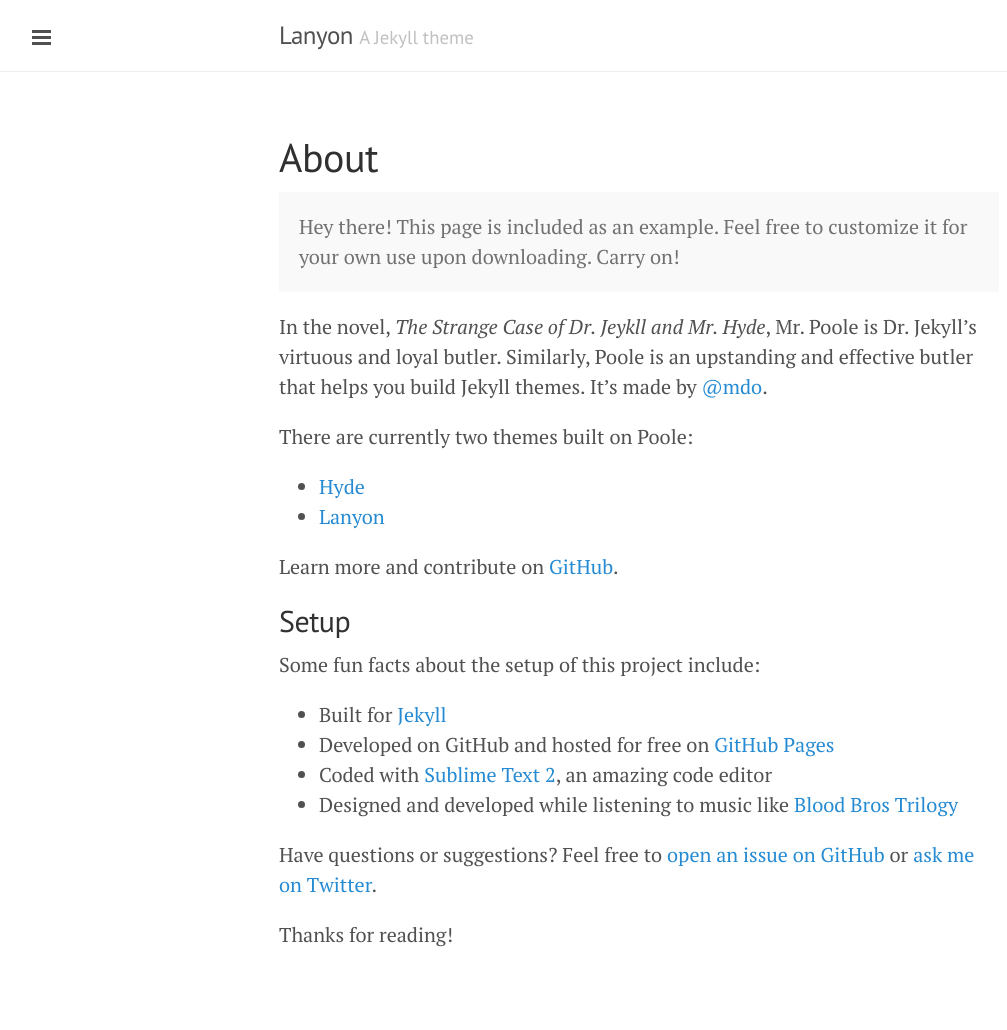
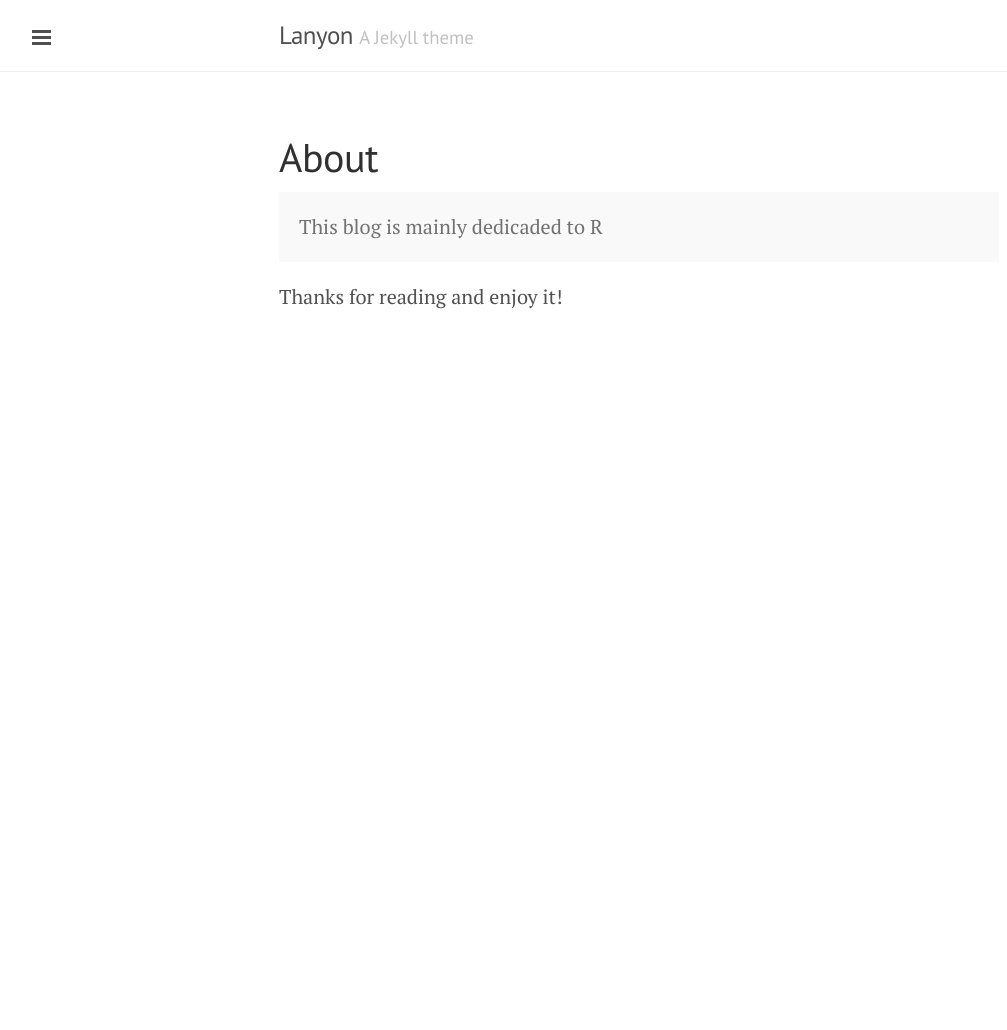
Before and after one commit to afrdiaz/afrdiaz.github.io, a Jekyll site: the page built from about.md, in a window 1280 px wide. Shown: the whole page, without its empty margins (1-1008 px from the left). Built offline with Jekyll 4.4.1, drawn with Linux system fonts in a browser that asks for light colours; Markdown is read by kramdown in place of the engine named in the settings; after the commit the page ends 900 px from its top, so only the background shows below that.

Commit message:
Update about.md

```diff
--- a/about.md
+++ b/about.md
@@ -4,27 +4,7 @@
 ---
 
 <p class="message">
-  Hey there! This page is included as an example. Feel free to customize it for your own use upon downloading. Carry on!
+  This blog is mainly dedicaded to R
 </p>
 
-In the novel, *The Strange Case of Dr. Jeykll and Mr. Hyde*, Mr. Poole is Dr. Jekyll's virtuous and loyal butler. Similarly, Poole is an upstanding and effective butler that helps you build Jekyll themes. It's made by [@mdo](https://twitter.com/mdo).
-
-There are currently two themes built on Poole:
-
-* [Hyde](http://hyde.getpoole.com)
-* [Lanyon](http://lanyon.getpoole.com)
-
-Learn more and contribute on [GitHub](https://github.com/poole).
-
-## Setup
-
-Some fun facts about the setup of this project include:
-
-* Built for [Jekyll](http://jekyllrb.com)
-* Developed on GitHub and hosted for free on [GitHub Pages](https://pages.github.com)
-* Coded with [Sublime Text 2](http://sublimetext.com), an amazing code editor
-* Designed and developed while listening to music like [Blood Bros Trilogy](https://soundcloud.com/maddecent/sets/blood-bros-series)
-
-Have questions or suggestions? Feel free to [open an issue on GitHub](https://github.com/poole/issues/new) or [ask me on Twitter](https://twitter.com/mdo).
-
-Thanks for reading!
+Thanks for reading and enjoy it!
```
